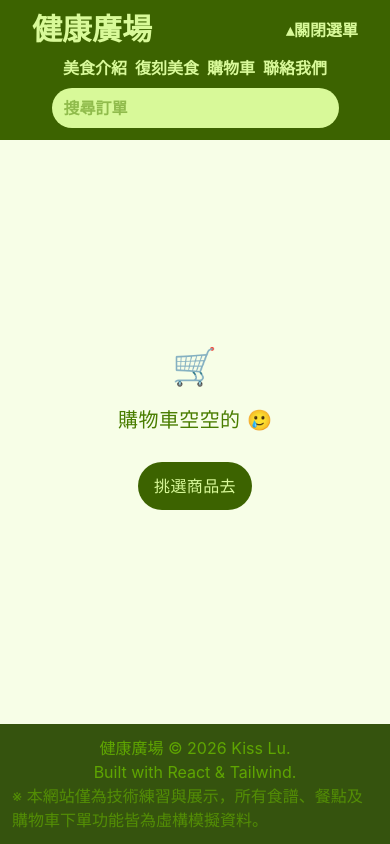
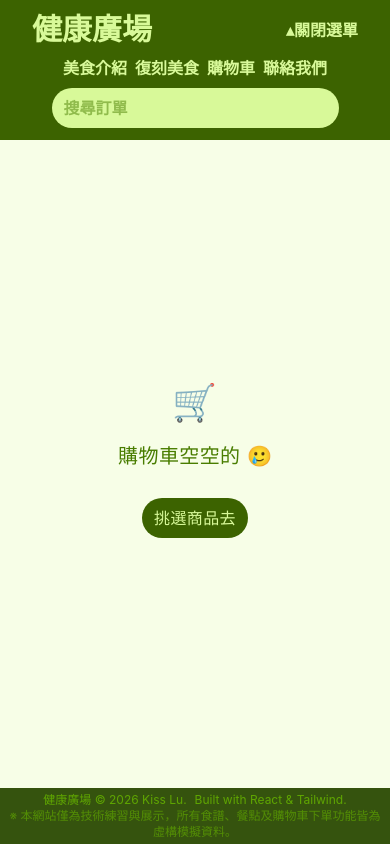
Before and after one commit to kiss35195/health-plaza, a React (Vite) app: page /cart in a window 390 px wide. Built offline with nearby package versions, Linux system fonts and the light colour scheme; data requests are answered from the project's data file; a web font is replaced by a local one.

Commit message:
微調css

```diff
--- a/src/components/Button.jsx
+++ b/src/components/Button.jsx
@@ -1,7 +1,7 @@
 import { Link } from "react-router-dom";
 
 const buttonClass =
-  "rounded-full bg-lime-800 px-4 py-3 text-lime-200 hover:bg-lime-600";
+  "rounded-full bg-lime-800 px-3 py-2 md:px-4 md:py-3 text-lime-200 hover:bg-lime-600";
 
 function Button({ children, customClass, disabled, action, to }) {
   if (to)
--- a/src/components/Footer.jsx
+++ b/src/components/Footer.jsx
@@ -1,9 +1,11 @@
 function Footer() {
   return (
-    <div className="flex flex-col items-center justify-center bg-lime-900 p-3 text-lime-600 md:flex-row md:gap-4">
-      <span>健康廣場 &copy; 2026 Kiss Lu.</span>
-      <span>Built with React & Tailwind.</span>
-      <span className="text-lime-600/70">
+    <div className="flex flex-col items-center justify-center bg-lime-900 p-1 md:p-3 text-lime-600 md:flex-row md:gap-4 text-xs md:text-base">
+      <div className="flex gap-2">
+        <span>健康廣場 &copy; 2026 Kiss Lu.</span>
+        <span>Built with React & Tailwind.</span>
+      </div>
+      <span className="text-lime-600/70 text-center">
         ※
         本網站僅為技術練習與展示，所有食譜、餐點及購物車下單功能皆為虛構模擬資料。
       </span>
--- a/src/components/Serving.jsx
+++ b/src/components/Serving.jsx
@@ -1,5 +1,5 @@
 const buttonClass =
-  "inline-block rounded-full bg-lime-200 px-4 py-3 font-semibold tracking-wide text-lime-700 transition-colors hover:bg-lime-300";
+  "inline-block rounded-full bg-lime-200 px-2 py-1 md:px-4 md:py-3 font-semibold tracking-wide text-lime-700 transition-colors hover:bg-lime-300 text-sm md:text-base";
 
 function Serving({ serving, unit, onDec, onInc }) {
   return (
@@ -7,7 +7,7 @@ function Serving({ serving, unit, onDec, onInc }) {
       <button className={buttonClass} onClick={onDec}>
         －
       </button>
-      <span className="mx-2">
+      <span className="mx-1 md:mx-2">
         {serving}
         {unit}
       </span>
--- a/src/features/cart/CartList.jsx
+++ b/src/features/cart/CartList.jsx
@@ -8,7 +8,7 @@ const editClass =
 const readClass =
   "grid-cols-[2fr_2fr_1fr_1fr] md:grid-cols-[1fr_2fr_0.5fr_0.5fr_1fr]";
 const sumClass = `grid items-center gap-4 border-t border-lime-700 p-2 text-center
-    grid-cols-2`;
+    grid-cols-[2fr_1fr]`;
 
 function CartList({ editType = false, cart }) {
   const recipes = useRouteLoaderData("recipes-data");
@@ -58,11 +58,11 @@ function CartList({ editType = false, cart }) {
   if (!recipes) return <Loader />;
 
   return (
-    <div>
+    <div className="text-sm md:text-base">
       <div
         className={`grid items-center gap-4 border-b border-b-lime-700 p-2 text-center ${editType ? editClass : readClass}`}
       >
-        {editType && <div>刪除</div>}
+        {editType && <div></div>}
         <div className="hidden w-30 md:block">圖片</div>
         <div>名稱</div>
         <div className={editType ? "text-center" : "text-right"}>數量</div>
--- a/src/features/cart/CartOwner.jsx
+++ b/src/features/cart/CartOwner.jsx
@@ -60,10 +60,7 @@ function CartOwner() {
     }
   }
   return (
-    <form
-      className="my-7 rounded-2xl bg-lime-100/70 py-2"
-      onSubmit={handleSubmit}
-    >
+    <form className="rounded-2xl bg-lime-100/70 py-2" onSubmit={handleSubmit}>
       <div className="m-2 grid grid-cols-[auto_1fr] gap-2 md:grid-cols-[auto_1fr_auto_1fr]">
         <label className={labelClass}>訂購者姓名</label>
         <input
--- a/src/features/menu/MenuItem.jsx
+++ b/src/features/menu/MenuItem.jsx
@@ -36,7 +36,7 @@ function MenuItem({ recipe, page }) {
     <li className="mt-2 flex w-full flex-col md:mt-0 md:flex-row">
       <div className="flex basis-1/2 flex-col items-center md:items-end">
         <img
-          className="h-70 w-70 object-cover"
+          className="h-65 w-70 object-cover"
           src={recipe.img}
           loading="lazy"
           decoding="async"
@@ -68,7 +68,7 @@ function MenuItem({ recipe, page }) {
               <span className={limitClass}>今日限定優惠</span>
             </>
           )}
-          <p className="mb-1 text-2xl font-semibold">{recipe.recipeName}</p>
+          <p className="mb-1 text-xl font-semibold">{recipe.recipeName}</p>
           <div className="flex h-full flex-col">
             {page === "menu" && (
               <p className="py-2 md:py-5">{recipe.introduce}</p>
@@ -85,7 +85,7 @@ function MenuItem({ recipe, page }) {
               )}
               {page === "doit" &&
                 recipe.ingredients.map((ingredient, i) => (
-                  <p className="pl-2" key={i}>
+                  <p className="pl-2 text-sm" key={i}>
                     {ingredient.name} {ingredient.weight * serving}
                     {ingredient.unit}
                   </p>
--- a/src/pages/AppLayout.jsx
+++ b/src/pages/AppLayout.jsx
@@ -23,8 +23,8 @@ function AppLayout() {
   return (
     <div className="grid h-dvh grid-rows-[auto_1fr_auto]">
       <Header />
-      <div className="h-full bg-lime-50 tracking-wide text-lime-700">
-        <main className="relative flex h-full w-full items-center justify-center">
+      <div className="h-full overflow-y-auto bg-lime-50 tracking-wide text-lime-700">
+        <main className="relative flex h-full w-full md:items-center justify-center">
           <Toast showToast={showToast} success={success}>
             {content}
           </Toast>
```
